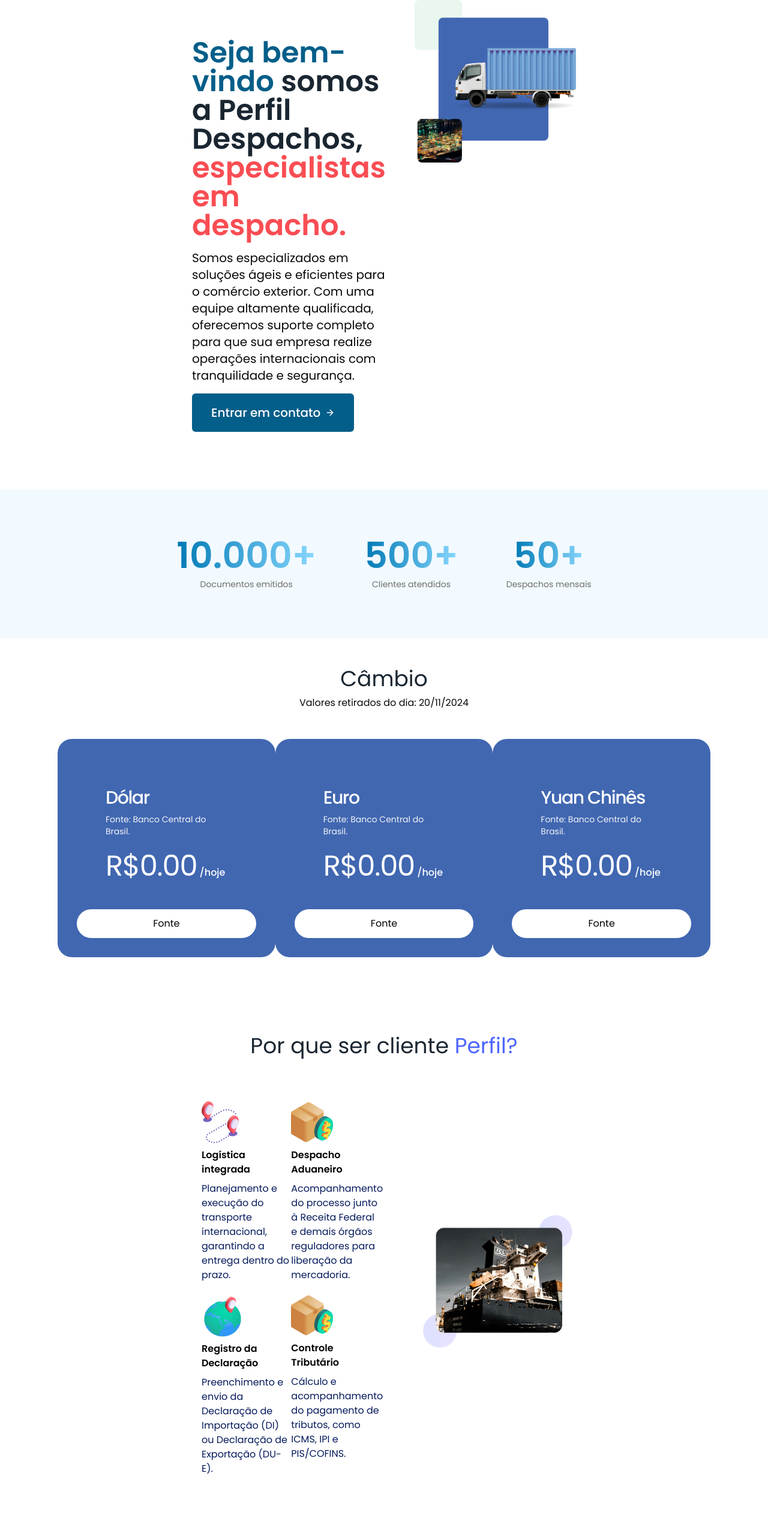
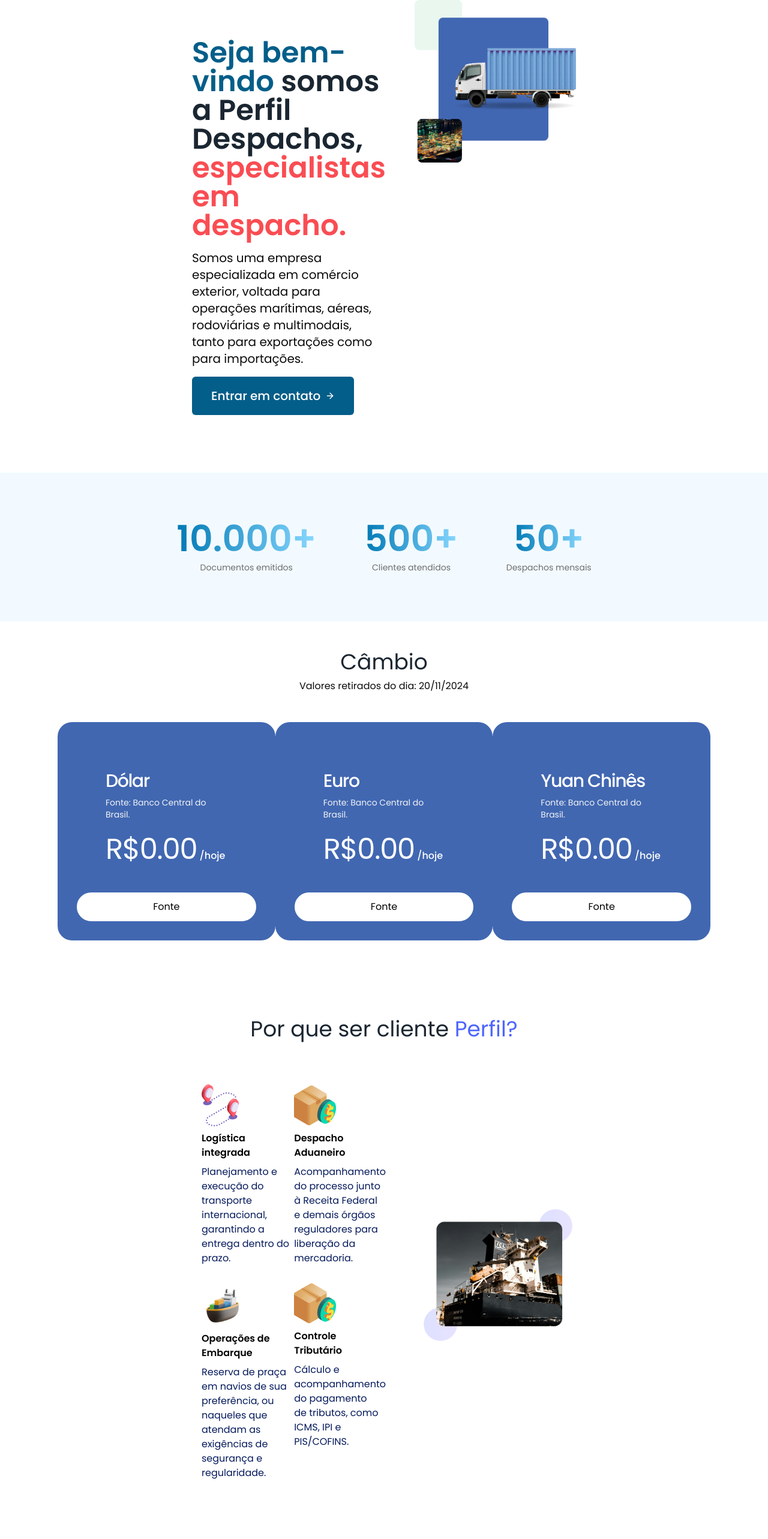
Before and after one commit to PedroDanielBrunetto/SyncUp-PerfilDespachos, a Next.js app: page / in a window 1280 px wide. Shown: the part 202-2768 px from the top of the page at 60% size. Built offline with nearby package versions, Linux system fonts and the light colour scheme; no server answers.

Commit message:
feat: changing some texts according to the business prospecting email

```diff
--- a/app/(home)/components/Inicio/Components/Motivo.tsx
+++ b/app/(home)/components/Inicio/Components/Motivo.tsx
@@ -13,7 +13,7 @@
         Por que ser cliente <text className="text-[#4D65FF]">Perfil?</text>
       </h1>
       <section className="lg:w-full lg:justify-center p-4 lg:p-80 lg:-mt-72 flex flex-col lg:flex-row gap-12 items-center">
-        <div className="grid lg:grid-cols-2 grid-cols-1 p-4">
+        <div className="grid lg:grid-cols-2 lg:gap-2 grid-cols-1 p-4">
           <div className="flex flex-col gap-2 max-w-80 pt-6">
             <Image src={logistica} alt="Log" />
             <h1 className="text-black font-semibold">Logística integrada</h1>
@@ -31,11 +31,11 @@
             </p>
           </div>
           <div className="flex flex-col gap-2 max-w-80 pt-6">
-            <Image src={world} alt="DUE" />
-            <h1 className="text-black font-semibold">Registro da Declaração</h1>
+            <Image src={world} width={70} alt="DUE" />
+            <h1 className="text-black font-semibold">Operações de Embarque</h1>
             <p className="text-[#04195B]">
-              Preenchimento e envio da Declaração de Importação (DI) ou
-              Declaração de Exportação (DU-E).
+              Reserva de praça em navios de sua preferência, ou naqueles que
+              atendam as exigências de segurança e regularidade.
             </p>
           </div>
           <div className="flex flex-col gap-2 max-w-80 pt-5">
--- a/app/(home)/components/Inicio/Inicio.tsx
+++ b/app/(home)/components/Inicio/Inicio.tsx
@@ -38,10 +38,9 @@
           </h1>
           <div className="pt-4">
             <p className="lg:text-xl">
-              Somos especializados em soluções ágeis e eficientes para o
-              comércio exterior. Com uma equipe altamente qualificada,
-              oferecemos suporte completo para que sua empresa realize operações
-              internacionais com tranquilidade e segurança.
+              Somos uma empresa especializada em comércio exterior, voltada para
+              operações marítimas, aéreas, rodoviárias e multimodais, tanto para
+              exportações como para importações.
             </p>
             <Dialog>
               <DialogTrigger asChild>
--- a/app/(home)/components/historia/Historia.tsx
+++ b/app/(home)/components/historia/Historia.tsx
@@ -25,7 +25,7 @@
         <div className="lg:w-[600px] flex flex-col gap-2">
           <h1 className="text-2xl">Nossa História</h1>
           <p>
-            Desde a nossa fundação, em 1997, o compromisso com a excelência nos
+            Desde a nossa fundação, em 2002, o compromisso com a excelência nos
             posicionou como referência no setor de comércio exterior. Começamos
             com uma pequena equipe e grandes sonhos, sempre focados em entender
             as necessidades dos nossos clientes e entregar soluções
--- a/app/(home)/components/servicos/Servicos.tsx
+++ b/app/(home)/components/servicos/Servicos.tsx
@@ -53,15 +53,19 @@
         <article className="flex flex-col items-center lg:flex-row lg:gap-12 gap-4 max-w-[1024px]">
           <Image src={navio} width={420} alt="Navio" />
           <div>
-            <h2 className="text-lg text-[#1A2631]">Importação</h2>
+            <h2 className="text-lg text-[#1A2631]">Importação e Exportação</h2>
             <p className="text-sm">
-              A importação é o processo de trazer produtos ou mercadorias de
-              outro país para atender à demanda local. Este processo envolve uma
-              série de etapas, como negociação com fornecedores internacionais,
-              transporte, desembaraço aduaneiro e entrega no destino final. A
-              importação contribui para a diversificação de produtos no mercado,
-              permitindo o acesso a bens de alta qualidade que não estão
-              disponíveis localmente.
+              A importação e exportação são processos essenciais para o comércio
+              internacional. A importação envolve trazer produtos ou mercadorias
+              de outros países para atender à demanda local, abrangendo etapas
+              como negociação com fornecedores estrangeiros, transporte,
+              desembaraço aduaneiro e entrega. Já a exportação consiste em
+              enviar bens ou serviços produzidos internamente para mercados
+              externos, contribuindo para o crescimento econômico e a geração de
+              receita. Ambas as práticas permitem a diversificação de produtos,
+              o acesso a tecnologias ou recursos não disponíveis localmente e a
+              expansão de mercados para as empresas, fortalecendo as relações
+              comerciais globais.
             </p>
           </div>
         </article>
```
Also changed, not shown: public/inicio/world.png.
